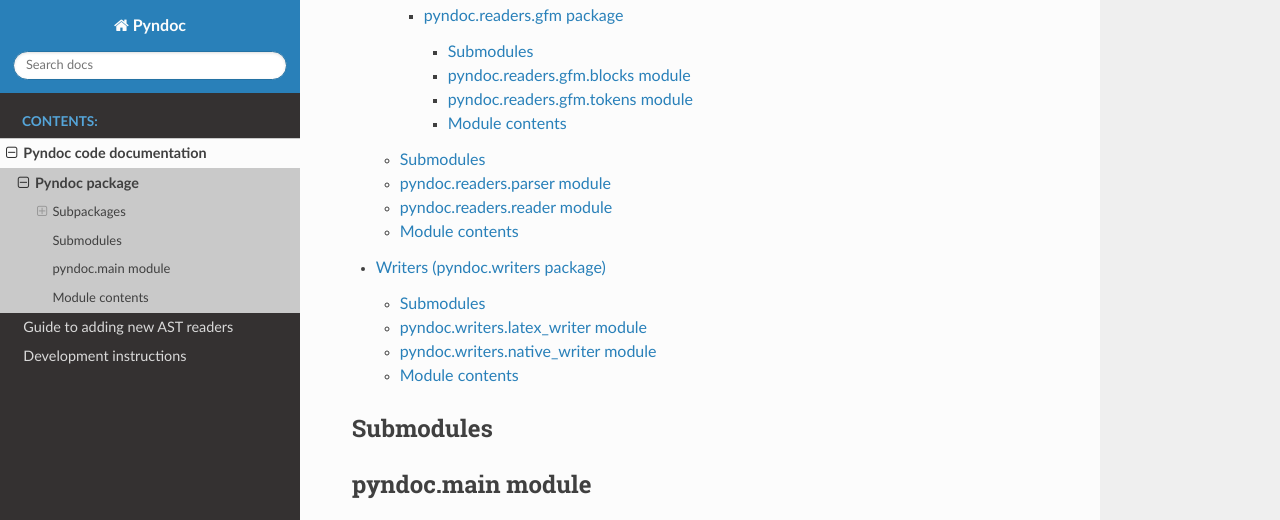
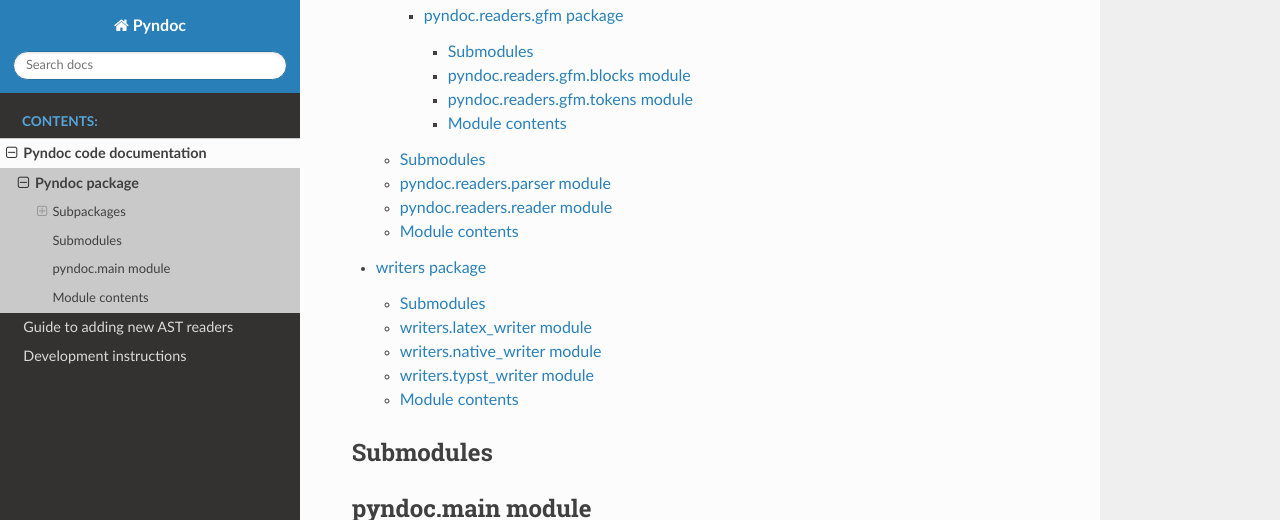
Before and after one commit to ZPRP24Z/pyndoc, a Sphinx documentation site: the page built from docs/pyndoc.rst, in a window 1280 px wide and 900 px high, scrolled down 500 px, cut to the strip 0-520 px from the top of the window. Built offline with Sphinx 7.4.7 and the Read the Docs theme 3.1.0, drawn with Linux system fonts in a browser that asks for light colours.

Commit message:
docs: update writers docs

```diff
--- a/docs/pyndoc.writers.rst
+++ b/docs/pyndoc.writers.rst
@@ -1,21 +1,29 @@
-Writers (pyndoc.writers package)
-================================
+writers package
+===============
 
 Submodules
 ----------
 
-pyndoc.writers.latex\_writer module
------------------------------------
+writers.latex\_writer module
+----------------------------
 
-.. automodule:: pyndoc.writers.latex_writer
+.. automodule:: writers.latex_writer
    :members:
    :undoc-members:
    :show-inheritance:
 
-pyndoc.writers.native\_writer module
-------------------------------------
+writers.native\_writer module
+-----------------------------
 
-.. automodule:: pyndoc.writers.native_writer
+.. automodule:: writers.native_writer
+   :members:
+   :undoc-members:
+   :show-inheritance:
+
+writers.typst\_writer module
+----------------------------
+
+.. automodule:: writers.typst_writer
    :members:
    :undoc-members:
    :show-inheritance:
@@ -23,7 +31,7 @@ pyndoc.writers.native\_writer module
 Module contents
 ---------------
 
-.. automodule:: pyndoc.writers
+.. automodule:: writers
    :members:
    :undoc-members:
    :show-inheritance:
```
